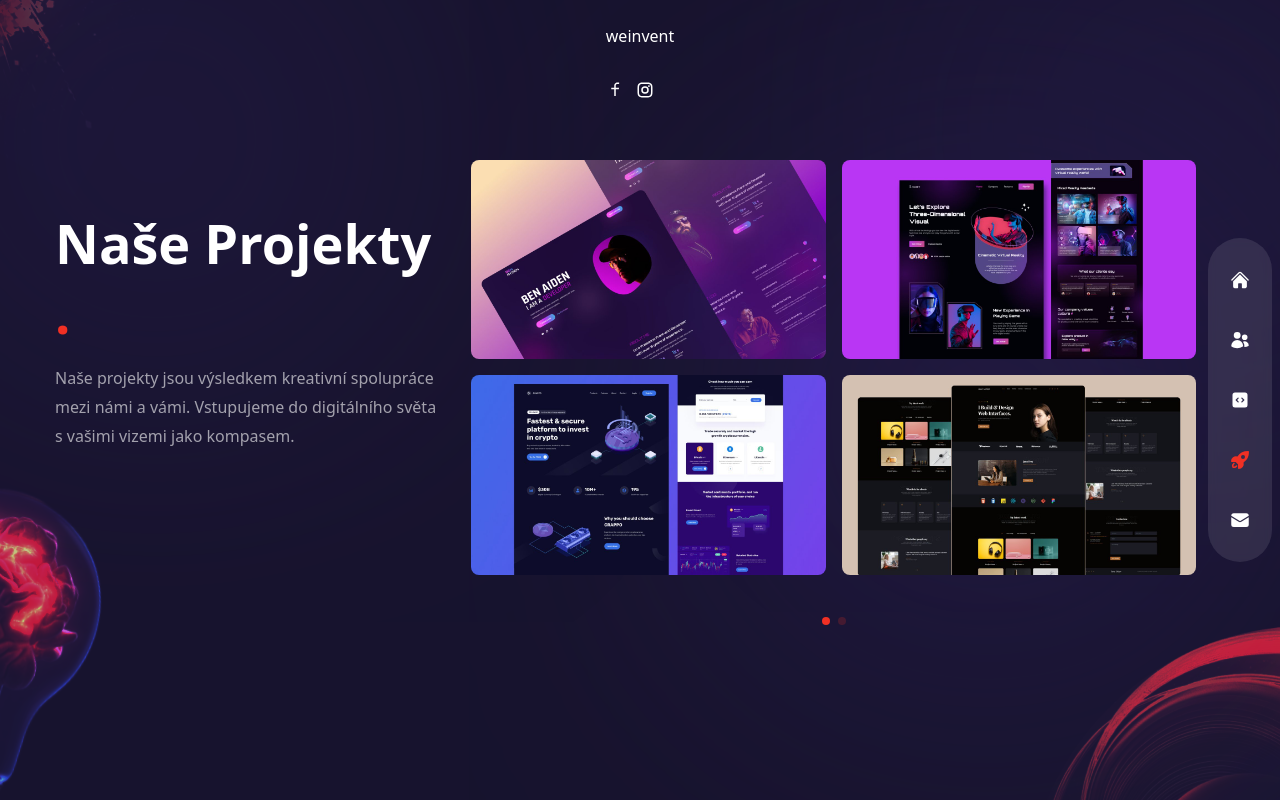
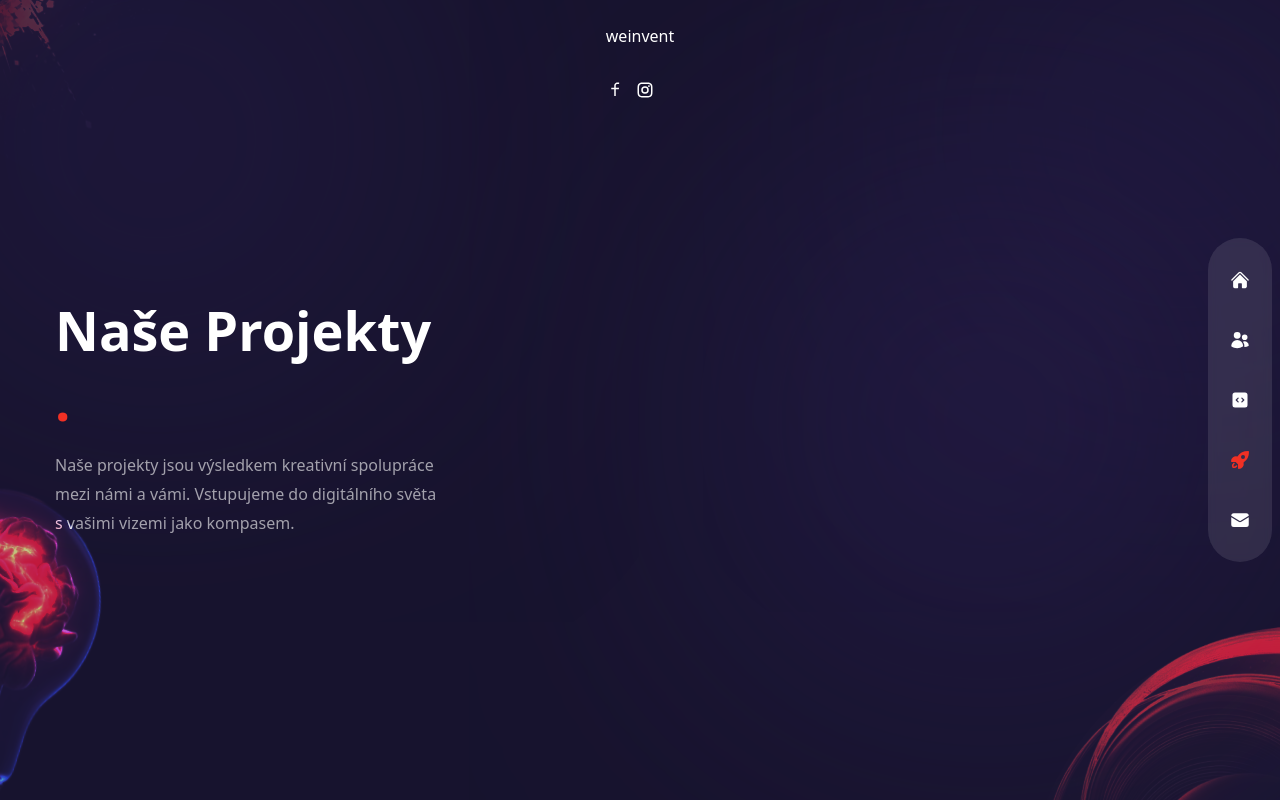
Before and after one commit to eldiabloodjr23/weinventcom, a Next.js app: page /work in a window 1280 px wide. Built offline with nearby package versions, Linux system fonts and the light colour scheme.

Commit message:
first commi3sdsddasdsadasda2

```diff
--- a/pages/work/index.js
+++ b/pages/work/index.js
@@ -37,7 +37,7 @@ const index = () => {
             animate="show"
             className="w-full xl:max-w-[62%]"
           >
-            <WorkSlider />
+
           </motion.div>
         </div>
       </div>
```
